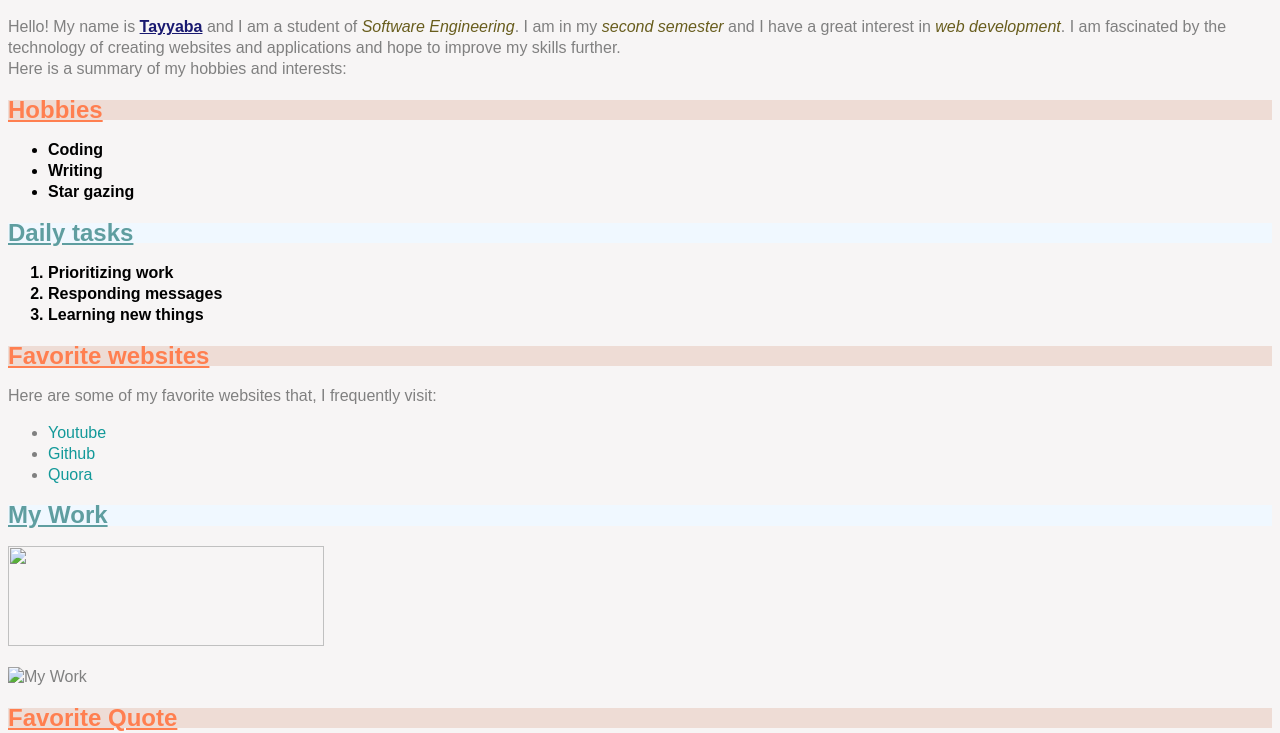
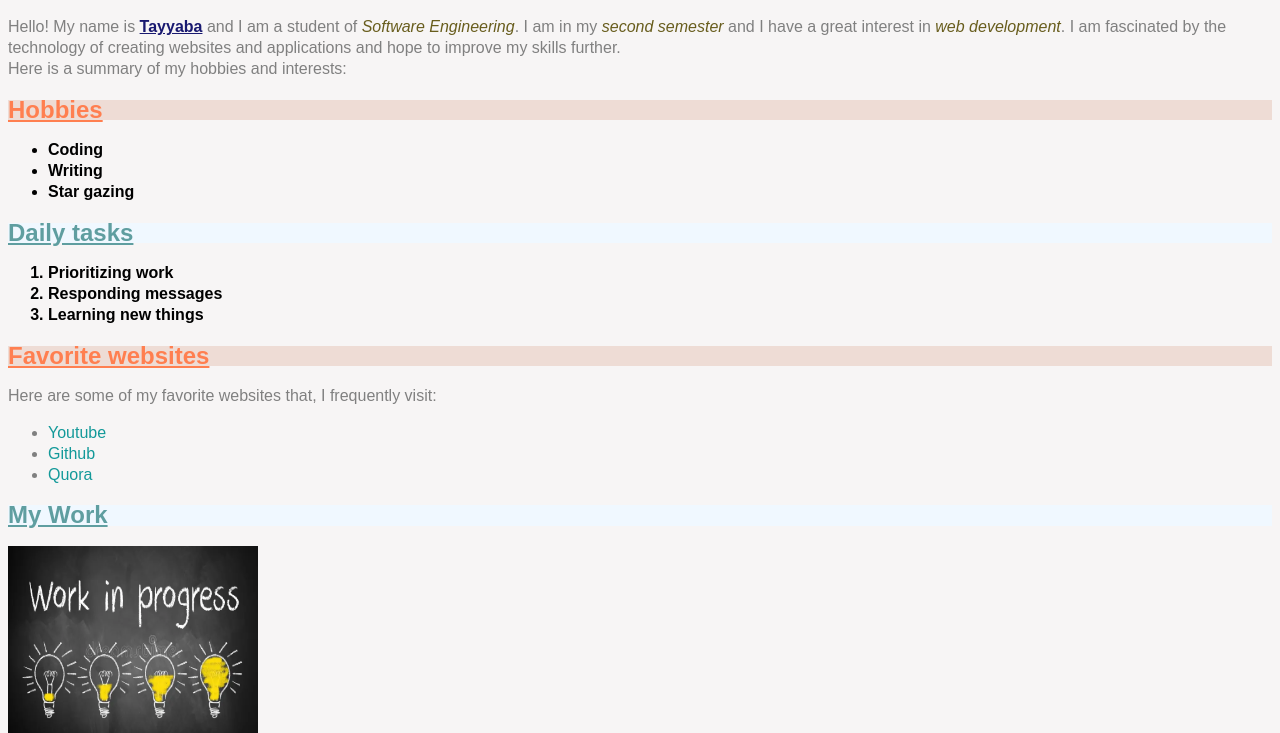
Before and after one commit to TayyabaShakoor/Day1-7, a plain HTML site: page Tayyaba Portfolio Day7.html in a window 1280 px wide. Shown: the part 87-820 px from the top of the page. Drawn offline with Linux system fonts and the light colour scheme.

Commit message:
Day7 Task

```diff
--- a/day 7 Portfolio.html
+++ b/Tayyaba Portfolio Day7.html
@@ -2,7 +2,7 @@
 <html>
 <head>
     <title>Project</title>
-    <link href="style.css" rel="stylesheet"/>
+    <link href="Tayyaba style.css Day7.css" rel="stylesheet"/>
 </head>
 <body>
     <h1>Welcome to My Personal Portfolio!</h1>
@@ -29,9 +29,8 @@
     </ul>
     <h2>My Work</h2>
     <div class="responsive-img img">
-    <img class="images" src="file:///C:/Users/AAA/Downloads/my%20work.png" width="200" height="100"><br>
+    <img src="images\my work.png" width="100" height="100" alt="My Work">
     </div>
-    <img src="file:///C:/Users/AAA/Downloads/my%20work.png" width="200" height="100" alt="My Work">
     <section><h2>Favorite Quote</h2></section>
     <blockquote>
         <p class="italicise quote">"Setting goals is the first step in turning the invisible into visible."</p>
--- a/style.css
+++ b/Tayyaba style.css Day7.css
@@ -54,8 +54,8 @@ a {
     text-decoration: underline;
   }
   .responsive-img img {
-    width: 50%;
-    height: 100;
+    width: 250px;
+    height: 200px;
     display: flex;
     transition: transform 0.5s ease-in-out;
   }
```
Also changed, not shown: index.html (+1 -1 lines), images/monster.png (added), images/my work.png (added).
